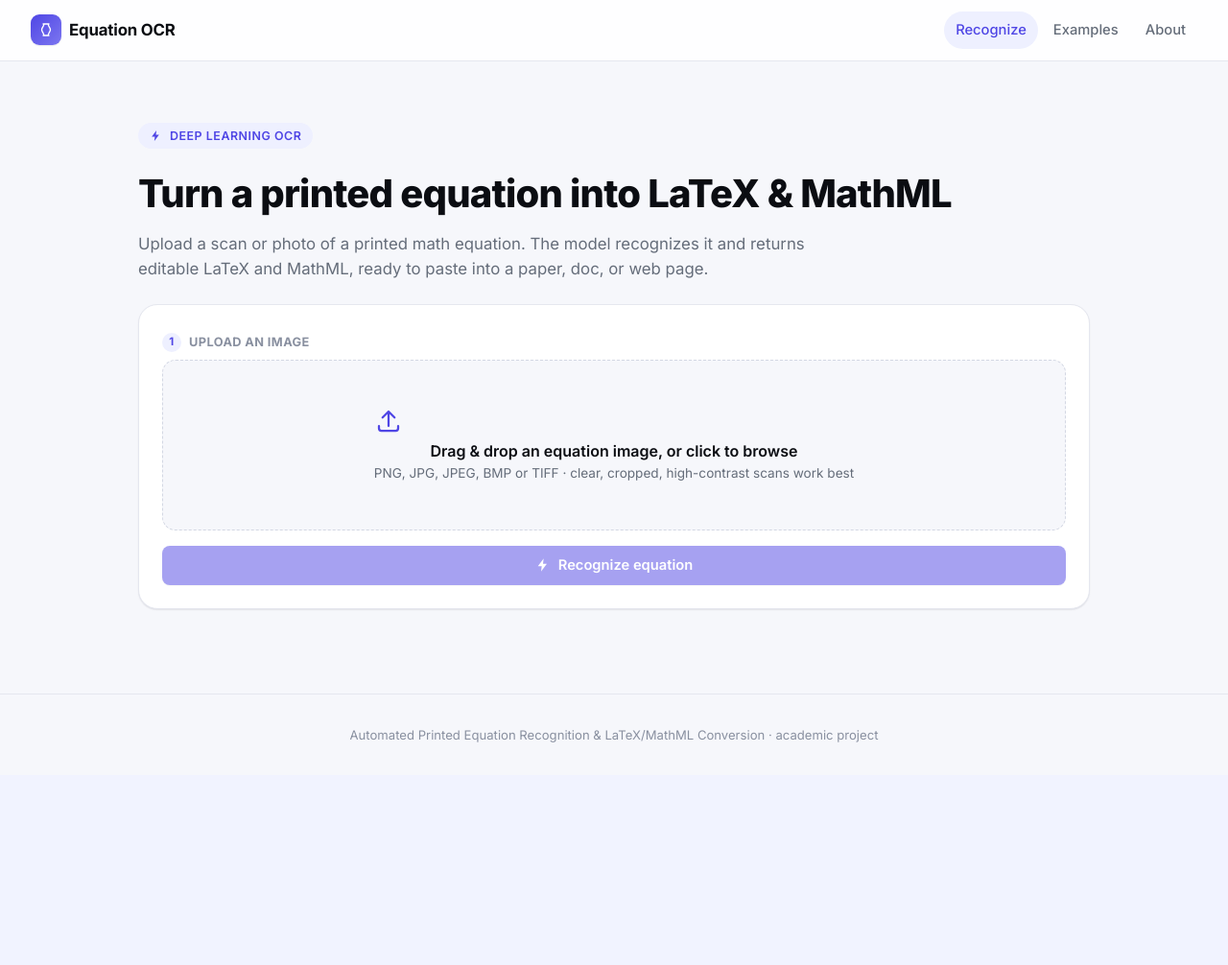
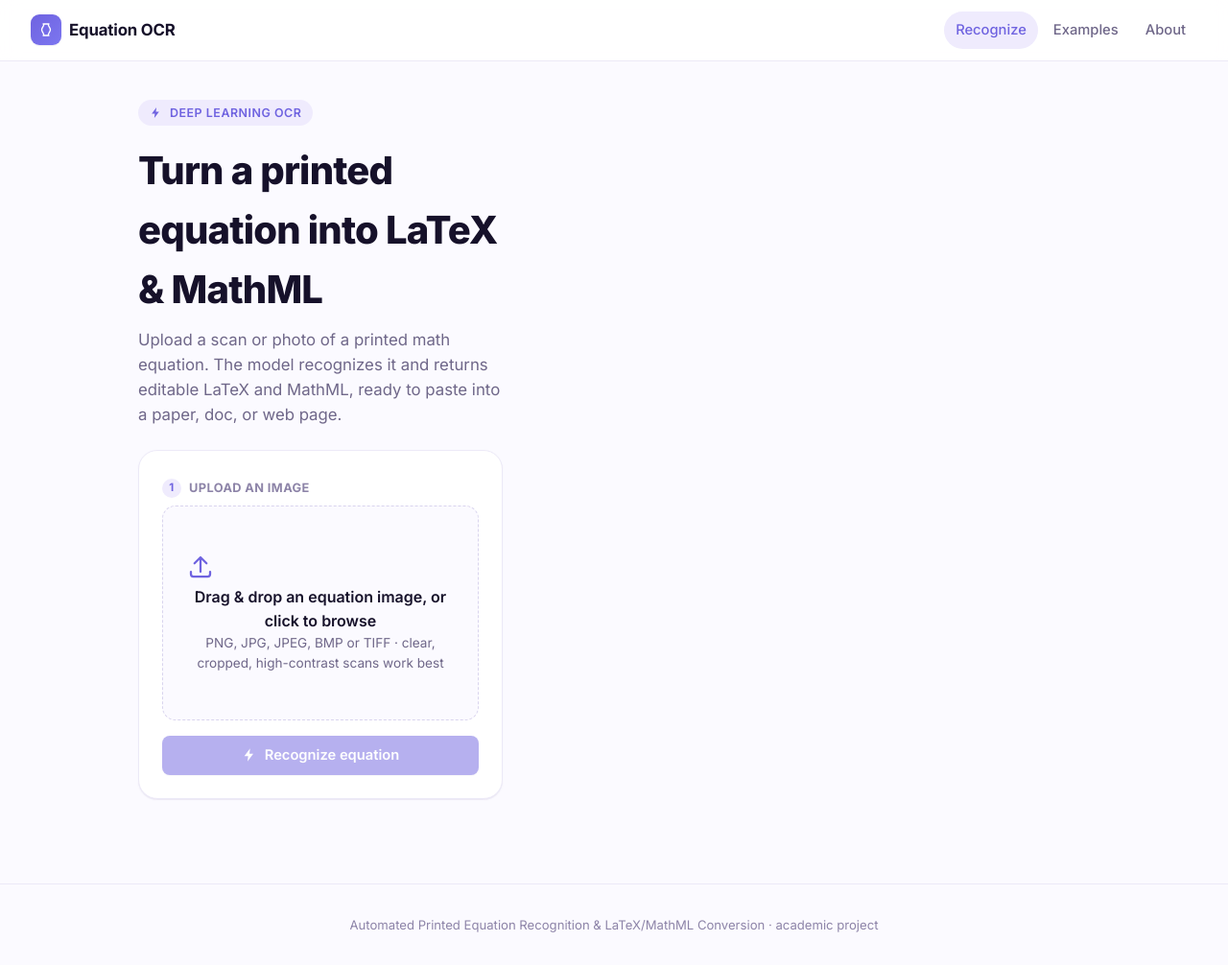
Before and after one commit to gurpreetmattu/formulate-equation-ocr, a Flask app: page / in a window 1280 px wide. Shown: the whole page at 96% size. Before the commit the page ends 774 px from the top, so only its background shows below. Run offline with Flask 3, Linux system fonts and the light colour scheme.

Commit message:
Deeper UI pass: light pastel theme + information architecture rework
Light lavender/indigo pastel palette is now the primary designed theme
(dark mode kept for prefers-color-scheme, recolored to match the same
accent family). Beyond restyling, reworked the Recognize page's
information architecture:

- Two-column layout on wide viewports: sticky upload panel on the left,
  results appear beside it instead of requiring a long scroll
- Beam search promoted to the primary, prominent result; greedy decoding
  demoted to a collapsed-by-default <details> toggle ("Also see: greedy
  decoding") instead of two equal-weight panels
- Client-side token-level diff highlighting (hand-rolled LCS, no new
  dependency) marks where beam and greedy decoding diverge, verified
  against examples/1.png where beam inserts a "p" token greedy omits
- Accessibility pass: :focus-visible outlines app-wide, aria-live regions
  on loading/error states, aria-labels on icon-only buttons

Found and fixed a real accessibility bug while verifying: the dropzone
<label> wraps a `hidden` file input, which is never keyboard-focusable,
and a bare <label> isn't in the tab order either -- so the upload control
was completely unreachable by keyboard. Fixed by making the dropzone a
tabindex=0 role=button element with an Enter/Space keydown handler that
clicks the hidden input; verified via a click() spy (real key dispatch)
rather than opening an actual OS file dialog in automation.

Examples page gets the same primary/secondary treatment for consistency.
Verified live in Chrome: light palette (via temporary CSS custom-property
injection, since prefers-color-scheme can't be forced from here), dark
palette, diff highlighting on real inference output, keyboard operability,
no console errors. All 17 pytest tests and ruff still pass unchanged.

```diff
--- a/app/static/css/style.css
+++ b/app/static/css/style.css
@@ -1,25 +1,26 @@
 :root {
-  --bg: #f6f7fb;
+  /* Light pastel lavender/indigo -- the primary, designed-for theme */
+  --bg: #fbfaff;
   --bg-elevated: #ffffff;
   --card-bg: #ffffff;
-  --text: #14171f;
-  --text-strong: #0b0d12;
-  --muted: #656d7a;
-  --muted-2: #8990a0;
-  --accent: #4f46e5;
-  --accent-hover: #4338ca;
-  --accent-soft: #eef0ff;
+  --text: #241f38;
+  --text-strong: #16112a;
+  --muted: #6f6789;
+  --muted-2: #8d84a8;
+  --accent: #6f63e0;
+  --accent-hover: #5b4fd1;
+  --accent-soft: #efebfd;
   --accent-contrast: #ffffff;
-  --success: #0f9d58;
-  --success-soft: #e6f7ee;
-  --danger: #d93025;
-  --danger-soft: #fdecea;
-  --warn: #b06a00;
-  --warn-soft: #fff6e0;
-  --border: #e5e7ef;
-  --border-strong: #d3d7e3;
-  --code-bg: #f1f2f8;
-  --code-text: #2b2f3a;
+  --success: #1f9d6f;
+  --success-soft: #e5f8ef;
+  --danger: #c94b63;
+  --danger-soft: #fdebef;
+  --warn: #b9791e;
+  --warn-soft: #fdf1de;
+  --border: #ece9f7;
+  --border-strong: #d9d4ee;
+  --code-bg: #f5f2fc;
+  --code-text: #362f52;
 
   --space-1: 0.25rem;
   --space-2: 0.5rem;
@@ -35,37 +36,39 @@
   --radius-lg: 20px;
   --radius-pill: 999px;
 
-  --shadow-sm: 0 1px 2px rgba(20, 23, 31, 0.05), 0 1px 1px rgba(20, 23, 31, 0.04);
-  --shadow-md: 0 8px 24px rgba(20, 23, 31, 0.08), 0 2px 6px rgba(20, 23, 31, 0.04);
+  --shadow-sm: 0 1px 2px rgba(80, 60, 140, 0.06), 0 1px 1px rgba(80, 60, 140, 0.04);
+  --shadow-md: 0 8px 24px rgba(80, 60, 140, 0.1), 0 2px 6px rgba(80, 60, 140, 0.05);
   --shadow-focus: 0 0 0 3px var(--accent-soft);
 
   --font-sans: "Inter", -apple-system, BlinkMacSystemFont, "Segoe UI", Roboto, Helvetica, Arial, sans-serif;
   --font-mono: "SFMono-Regular", ui-monospace, Menlo, Consolas, "Liberation Mono", monospace;
 }
 
+/* Dark theme kept for prefers-color-scheme, recolored to the same violet
+   accent family as the light theme -- secondary to the light pastel look. */
 @media (prefers-color-scheme: dark) {
   :root {
-    --bg: #0c0d11;
-    --bg-elevated: #14161c;
-    --card-bg: #14161c;
-    --text: #e7e9ee;
+    --bg: #131120;
+    --bg-elevated: #1c1930;
+    --card-bg: #1c1930;
+    --text: #e9e6f7;
     --text-strong: #ffffff;
-    --muted: #9aa1b0;
-    --muted-2: #757c8a;
-    --accent: #8b85f5;
-    --accent-hover: #a29cff;
-    --accent-soft: #201f3d;
-    --accent-contrast: #0c0d11;
-    --success: #4ade80;
-    --success-soft: #12261c;
-    --danger: #ff8a80;
-    --danger-soft: #2c1517;
-    --warn: #f0c674;
-    --warn-soft: #2b2312;
-    --border: #23262f;
-    --border-strong: #2f333e;
-    --code-bg: #191c24;
-    --code-text: #d6d9e2;
+    --muted: #a79fc7;
+    --muted-2: #8a81ab;
+    --accent: #a99cff;
+    --accent-hover: #bcb0ff;
+    --accent-soft: #2b2547;
+    --accent-contrast: #16112a;
+    --success: #6fe0af;
+    --success-soft: #16301f;
+    --danger: #ff9bad;
+    --danger-soft: #391a26;
+    --warn: #f3c778;
+    --warn-soft: #372a10;
+    --border: #2c2745;
+    --border-strong: #3a3456;
+    --code-bg: #211c38;
+    --code-text: #ded9f2;
     --shadow-sm: 0 1px 2px rgba(0, 0, 0, 0.3);
     --shadow-md: 0 12px 32px rgba(0, 0, 0, 0.45);
     --shadow-focus: 0 0 0 3px var(--accent-soft);
@@ -248,15 +257,26 @@ h3 {
 .hint { color: var(--muted); font-size: 0.88rem; }
 .label { font-weight: 600; font-size: 0.85rem; color: var(--muted-2); margin-bottom: var(--space-1); }
 
-.grid-2 {
+/* Two-column layout for the Recognize page: upload stays visible on the
+   left while results appear on the right, instead of a long single-column
+   scroll. Collapses to a single stacked column on narrower viewports. */
+.recognize-layout {
   display: grid;
-  grid-template-columns: 1fr 1fr;
-  gap: var(--space-4);
+  grid-template-columns: 380px 1fr;
+  gap: var(--space-6);
+  align-items: start;
   min-width: 0;
 }
-.grid-2 > * { min-width: 0; }
-@media (max-width: 680px) {
-  .grid-2 { grid-template-columns: 1fr; }
+.recognize-layout > .recognize-left { min-width: 0; }
+.recognize-layout > .recognize-right { min-width: 0; }
+@media (min-width: 961px) {
+  .recognize-left {
+    position: sticky;
+    top: calc(64px + var(--space-5));
+  }
+}
+@media (max-width: 960px) {
+  .recognize-layout { grid-template-columns: 1fr; }
 }
 
 /* ---------- Dropzone ---------- */
--- a/app/templates/about.html
+++ b/app/templates/about.html
@@ -38,7 +38,7 @@
       <span class="pipeline-label">LaTeX + MathML</span>
     </div>
   </div>
-  <p class="hint">Greedy and beam-search decoding both run on the same encoded image and are shown side by side, since beam search is usually more accurate but greedy is faster.</p>
+  <p class="hint">Beam search decoding is shown as the primary result since it's usually more accurate; greedy decoding runs alongside it and is available as a faster, secondary comparison.</p>
 </section>
 
 <section class="card">
--- a/app/templates/recognize.html
+++ b/app/templates/recognize.html
@@ -1,7 +1,9 @@
 {% extends "base.html" %}
 {% block title %}Recognize an Equation &middot; Equation OCR{% endblock %}
 {% block content %}
-<div class="hero">
+<div class="recognize-layout">
+  <div class="recognize-left">
+    <div class="hero" style="padding-top: var(--space-2);">
       <span class="eyebrow">
         <svg width="13" height="13" viewBox="0 0 24 24" fill="none"><path d="M13 2 4 14h6l-1 8 9-12h-6l1-8z" fill="currentColor"/></svg>
         Deep learning OCR
@@ -11,7 +13,7 @@
     </div>
 
     {% if load_error %}
-<div class="banner banner-error">
+    <div class="banner banner-error" role="alert">
       <svg width="18" height="18" viewBox="0 0 24 24" fill="none"><circle cx="12" cy="12" r="9" stroke="currentColor" stroke-width="1.8"/><path d="M12 8v5M12 16h.01" stroke="currentColor" stroke-width="1.8" stroke-linecap="round"/></svg>
       <div><strong>Model unavailable.</strong> {{ load_error }}</div>
     </div>
@@ -20,7 +22,7 @@
     <section class="card">
       <span class="step-label"><span class="step-index">1</span>Upload an image</span>
       <form id="predict-form">
-    <label for="image-input" class="dropzone" id="dropzone">
+        <label for="image-input" class="dropzone" id="dropzone" tabindex="{{ '-1' if load_error else '0' }}" role="button" aria-label="Upload an equation image" aria-disabled="{{ 'true' if load_error else 'false' }}">
           <input type="file" id="image-input" name="image" accept=".png,.jpg,.jpeg,.bmp,.tiff,.tif" hidden required {{ 'disabled' if load_error }}>
           <div id="dz-empty">
             <div class="dz-icon">
@@ -43,65 +45,33 @@
           Recognize equation
         </button>
       </form>
-  <div class="state-row" id="loading-state" hidden>
+      <div class="state-row" id="loading-state" hidden role="status" aria-live="polite">
         <span class="spinner"></span>
         Analyzing equation&hellip; greedy and beam-search decoding both run on CPU, this can take a few seconds.
       </div>
-  <div id="error-state" class="banner banner-error" hidden></div>
+      <div id="error-state" class="banner banner-error" hidden role="alert" aria-live="assertive"></div>
+    </section>
+  </div>
+
+  <div class="recognize-right">
+    <section id="preview-section" hidden>
+      <span class="step-label"><span class="step-index">2</span>Preprocessed input</span>
+      <div class="card">
+        <img id="preview-img" alt="Preprocessed equation" class="preview-img">
+      </div>
     </section>
 
     <section id="results" hidden>
-  <div class="card">
-    <span class="step-label"><span class="step-index">2</span>Preprocessed input</span>
-    <img id="preview-img" alt="Preprocessed equation" class="preview-img">
-  </div>
+      <span class="step-label"><span class="step-index">3</span>Result</span>
 
-  <span class="step-label"><span class="step-index">3</span>Model outputs</span>
-  <div class="grid-2">
-    <div class="panel">
-      <div class="panel-header">
-        <span class="panel-icon greedy">
-          <svg width="15" height="15" viewBox="0 0 24 24" fill="none"><path d="M13 2 4 14h6l-1 8 9-12h-6l1-8z" fill="currentColor"/></svg>
-        </span>
-        <div>
-          <div class="panel-title">Greedy decoding</div>
-          <div class="panel-sub">Fastest — picks the top token at each step</div>
-        </div>
-      </div>
-      <div class="panel-body">
-        <div>
-          <p class="label">LaTeX</p>
-          <div class="code-row">
-            <pre id="greedy-latex" class="code-block"></pre>
-            <button type="button" class="btn-icon copy-btn" data-target="greedy-latex" title="Copy LaTeX">
-              <svg width="15" height="15" viewBox="0 0 24 24" fill="none"><rect x="9" y="9" width="12" height="12" rx="2" stroke="currentColor" stroke-width="1.6"/><path d="M5 15V5a2 2 0 0 1 2-2h10" stroke="currentColor" stroke-width="1.6"/></svg>
-            </button>
-          </div>
-        </div>
-        <div>
-          <p class="label">MathML</p>
-          <div class="code-row">
-            <pre id="greedy-mathml" class="code-block"></pre>
-            <button type="button" class="btn-icon copy-btn" data-target="greedy-mathml" title="Copy MathML">
-              <svg width="15" height="15" viewBox="0 0 24 24" fill="none"><rect x="9" y="9" width="12" height="12" rx="2" stroke="currentColor" stroke-width="1.6"/><path d="M5 15V5a2 2 0 0 1 2-2h10" stroke="currentColor" stroke-width="1.6"/></svg>
-            </button>
-          </div>
-        </div>
-        <div>
-          <p class="label">Rendered</p>
-          <div id="greedy-render" class="render-box"></div>
-        </div>
-      </div>
-    </div>
-
-    <div class="panel">
+      <div class="panel panel-primary" style="margin-bottom: var(--space-4);">
         <div class="panel-header">
           <span class="panel-icon beam">
             <svg width="15" height="15" viewBox="0 0 24 24" fill="none"><path d="M12 2 3 7l9 5 9-5-9-5zM3 12l9 5 9-5M3 17l9 5 9-5" stroke="currentColor" stroke-width="1.6" stroke-linejoin="round"/></svg>
           </span>
           <div>
-          <div class="panel-title">Beam search</div>
-          <div class="panel-sub">Explores multiple candidates — usually more accurate</div>
+            <div class="panel-title">Beam search decoding</div>
+            <div class="panel-sub">The primary result &mdash; explores multiple candidates, usually most accurate. Highlighted tokens differ from greedy decoding.</div>
           </div>
         </div>
         <div class="panel-body">
@@ -109,7 +79,7 @@
             <p class="label">LaTeX</p>
             <div class="code-row">
               <pre id="beam-latex" class="code-block"></pre>
-            <button type="button" class="btn-icon copy-btn" data-target="beam-latex" title="Copy LaTeX">
+              <button type="button" class="btn-icon copy-btn" data-target="beam-latex" title="Copy LaTeX" aria-label="Copy beam search LaTeX">
                 <svg width="15" height="15" viewBox="0 0 24 24" fill="none"><rect x="9" y="9" width="12" height="12" rx="2" stroke="currentColor" stroke-width="1.6"/><path d="M5 15V5a2 2 0 0 1 2-2h10" stroke="currentColor" stroke-width="1.6"/></svg>
               </button>
             </div>
@@ -118,7 +88,7 @@
             <p class="label">MathML</p>
             <div class="code-row">
               <pre id="beam-mathml" class="code-block"></pre>
-            <button type="button" class="btn-icon copy-btn" data-target="beam-mathml" title="Copy MathML">
+              <button type="button" class="btn-icon copy-btn" data-target="beam-mathml" title="Copy MathML" aria-label="Copy beam search MathML">
                 <svg width="15" height="15" viewBox="0 0 24 24" fill="none"><rect x="9" y="9" width="12" height="12" rx="2" stroke="currentColor" stroke-width="1.6"/><path d="M5 15V5a2 2 0 0 1 2-2h10" stroke="currentColor" stroke-width="1.6"/></svg>
               </button>
             </div>
@@ -129,8 +99,41 @@
           </div>
         </div>
       </div>
+
+      <details class="secondary-toggle">
+        <summary>
+          <svg class="chevron" width="14" height="14" viewBox="0 0 24 24" fill="none"><path d="M9 6l6 6-6 6" stroke="currentColor" stroke-width="2" stroke-linecap="round" stroke-linejoin="round"/></svg>
+          <svg width="15" height="15" viewBox="0 0 24 24" fill="none"><path d="M13 2 4 14h6l-1 8 9-12h-6l1-8z" fill="currentColor"/></svg>
+          Also see: greedy decoding (faster, usually less accurate)
+        </summary>
+        <div class="panel-body">
+          <div>
+            <p class="label">LaTeX</p>
+            <div class="code-row">
+              <pre id="greedy-latex" class="code-block"></pre>
+              <button type="button" class="btn-icon copy-btn" data-target="greedy-latex" title="Copy LaTeX" aria-label="Copy greedy decoding LaTeX">
+                <svg width="15" height="15" viewBox="0 0 24 24" fill="none"><rect x="9" y="9" width="12" height="12" rx="2" stroke="currentColor" stroke-width="1.6"/><path d="M5 15V5a2 2 0 0 1 2-2h10" stroke="currentColor" stroke-width="1.6"/></svg>
+              </button>
             </div>
+          </div>
+          <div>
+            <p class="label">MathML</p>
+            <div class="code-row">
+              <pre id="greedy-mathml" class="code-block"></pre>
+              <button type="button" class="btn-icon copy-btn" data-target="greedy-mathml" title="Copy MathML" aria-label="Copy greedy decoding MathML">
+                <svg width="15" height="15" viewBox="0 0 24 24" fill="none"><rect x="9" y="9" width="12" height="12" rx="2" stroke="currentColor" stroke-width="1.6"/><path d="M5 15V5a2 2 0 0 1 2-2h10" stroke="currentColor" stroke-width="1.6"/></svg>
+              </button>
+            </div>
+          </div>
+          <div>
+            <p class="label">Rendered</p>
+            <div id="greedy-render" class="render-box"></div>
+          </div>
+        </div>
+      </details>
     </section>
+  </div>
+</div>
 
 <script src="{{ url_for('static', filename='js/recognize.js') }}"></script>
 {% endblock %}
```
Also changed, not shown: other parts of app/static/css/style.css (+51 -0 lines), app/static/js/recognize.js (+63 -1 lines), app/templates/examples.html (+26 -26 lines). Lines whose indentation alone changed are shown as unchanged.
